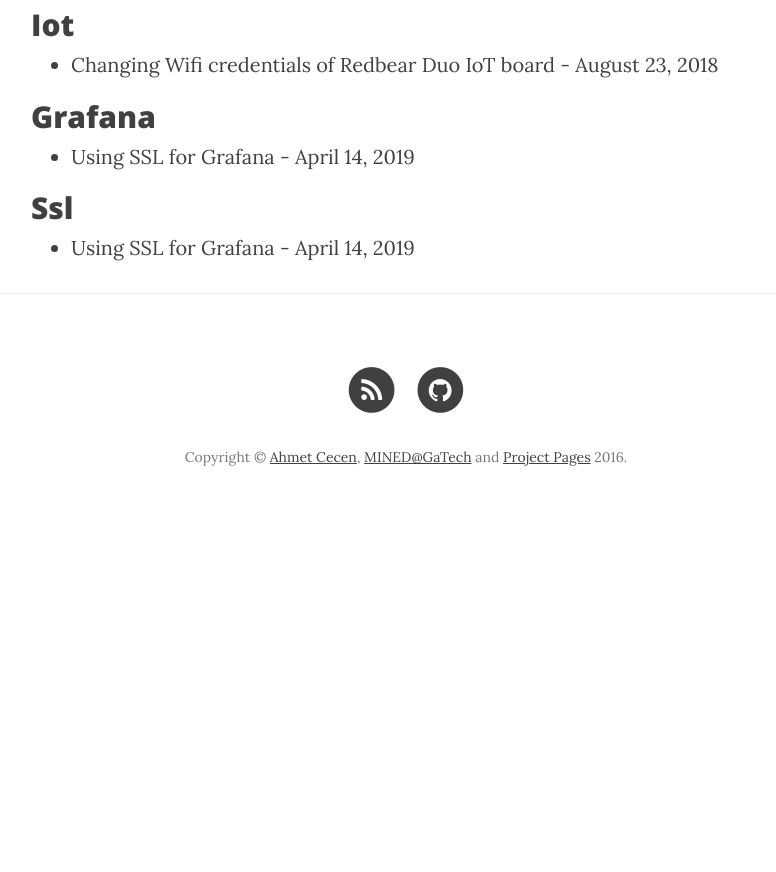
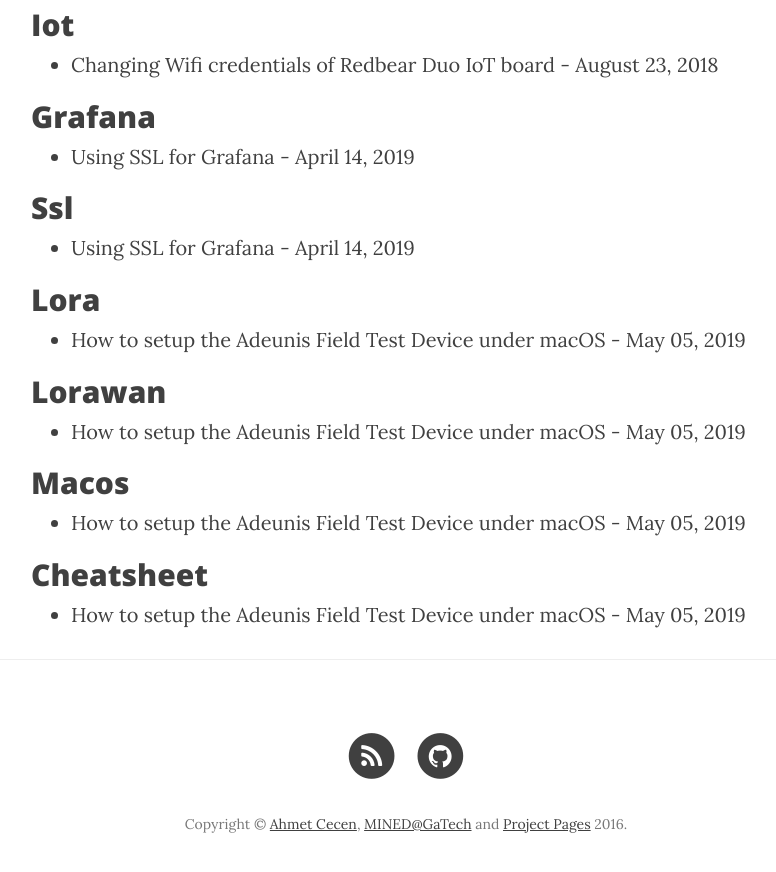
Before and after one commit to cmolitor/logbook, a Jekyll site: the page built from search/index.html, in a window 1280 px wide and 900 px high, scrolled down 1191 px. Shown: the top 872 px of the window, without its empty margins (234-1010 px from the left). Built offline with Jekyll 4.4.1, drawn with Linux system fonts in a browser that asks for light colours; nearby versions of some CDN libraries; before the commit the page ends 1724 px from its top, so only the background shows below that; some of the changed lines change nothing that is shown; some of the changed text lies outside the part shown.

Commit message:
new post regarding Adeunis field test device

```diff
--- a/_config.yml
+++ b/_config.yml
@@ -4,7 +4,7 @@ description: "Berichte über manche Dinge, die ich tue."
 url: "https://molitor.online"
 
 # Secondary Parameters
-baseurl: "/"
+baseurl: "/"   # baseurl: "/" works on github pages. Use "jekyll serve --baseurl /logbook" to server locally
 header-img: img/background.jpg
 headercolor: "#FFFFFF"
 # logo: /logbook/img/logos/Project-Pages-New-Logo-Inverted.png
--- /dev/null
+++ b/_posts/2019-05-05-Configuring-Adeunis-Field-Tester-using-macOS-CoolTerm.md
@@ -0,0 +1,65 @@
+---
+layout:     post
+title:      How to setup the Adeunis Field Test Device under macOS
+author:     Christoph Molitor
+tags:       LoRa LoRaWAN macOS cheatsheet
+subtitle:   Configuring LoRaWAN Adeunis Field Test device using macOS and CoolTerm
+category:   report
+---
+<!-- Start Writing Below in Markdown -->
+
+
+## Background
+
+Lately I was testing the LoRaWAN coverage of our deployed gateways with an [Adeunis Field Test Device](https://www.adeunis.com/en/produit/ftd-868-915-2/).
+For the coverage test I wanted to change some settings of Adeunis Field Test Device. More specific: I wanted the device to send an Uplink message more frequently (default interval is 10 minutes).
+
+Looking for a manual to change the settings of the device, I found the following detailed device description (german) provided by
+[Smartmakers](https://smartmakers.io/de/test-adeunis-868-field-test-device/).
+
+However, it took me a while to figure out how to configure the Adeunis Field Test Device using macOS and CoolTerm, as the Smartmaker description is for Windows systems. So here a short description how to do it on a Mac. Check out also the video demo below.
+
+## General setup
+
+As I am using a Mac, I found and used [CoolTerm](https://freeware.the-meiers.org) to connect via a serial connection with the Adeunis.
+I connected the Adeunis Field Test Device with an USB cable with my Mac.
+
+## Steps to change settings of Adeunis Field Test Device
+
+Here a short description of the steps to change the settings of the Adeunis Field Test Device. Please see the video for details.
+
+1. Connecting to Adeunis Field Test Device
+
+    1. Connect Adeunis Field Test Device via USB cable
+    1. Turn Adeunis Field Test Device on
+    1. Open CoolTerm
+    1. Connection (menu) -> Options -> if necessary: rescan
+    1. Set proper connection settings
+    1. Confirm with "OK"
+    1. Press "Connect"
+
+2. After successful connection, you will receive some output on the CoolTerm terminal each time a LoRaWAN message is transmitted. You can transmit a message by pressing the physical button on the Adeunis Field Test Device.
+
+3. Enter "Command Mode" to change settings of Adeunis Field Test Device
+
+    In order to change settings of the Adeunis Field Test Device, you have to enter the "Command mode (CM)". Here, I got stuck as I did not know how to append “CR” and ”LF” to the raw hex command as described in the Smartmakers manual. Following steps worked:
+
+    1. Connection (menu) -> Send String
+    1. Select "Hex"
+    1. Enter "FF FF FF FF FF 2B 2B 2B"
+    1. Select "ASCII"
+    1. Hit "Enter" at the end of the command
+    1. Select "Hex"
+    1. Now you see that an "0D 0A" has been attached to the line. Actually, this is “CR” and ”LF”. So next time you can just enter it, instead of switching back to ASCII and hit "Enter".
+    1. Press "Send"
+    1. CoolTerm should print "CM" in the terminal
+    1. Adeunis Field Test Device shows "CM" on the display.
+
+4. Send further commands and change settings of Adeunis Field Test Device
+
+Now, you can send for example the command "AT/V" in ASCII (don't forget to hit enter ("CR" + "LF") after the "AT/V" command) to read the version or "AT/S" in ASCII to read the settings. To change the sending interval use "ATS380=60" in ASCII to set the interval to 60 seconds.
+To leave the "command mode" send "AT0" in ASCII.
+
+## Video demo to connect and change settings of Adeunis Field Test Device
+
+<iframe width="560" height="315" src="https://www.youtube.com/embed/mevORtabUOw" frameborder="0" allow="accelerometer; autoplay; encrypted-media; gyroscope; picture-in-picture" allowfullscreen></iframe>
```
Also changed, not shown: 12 other files.
